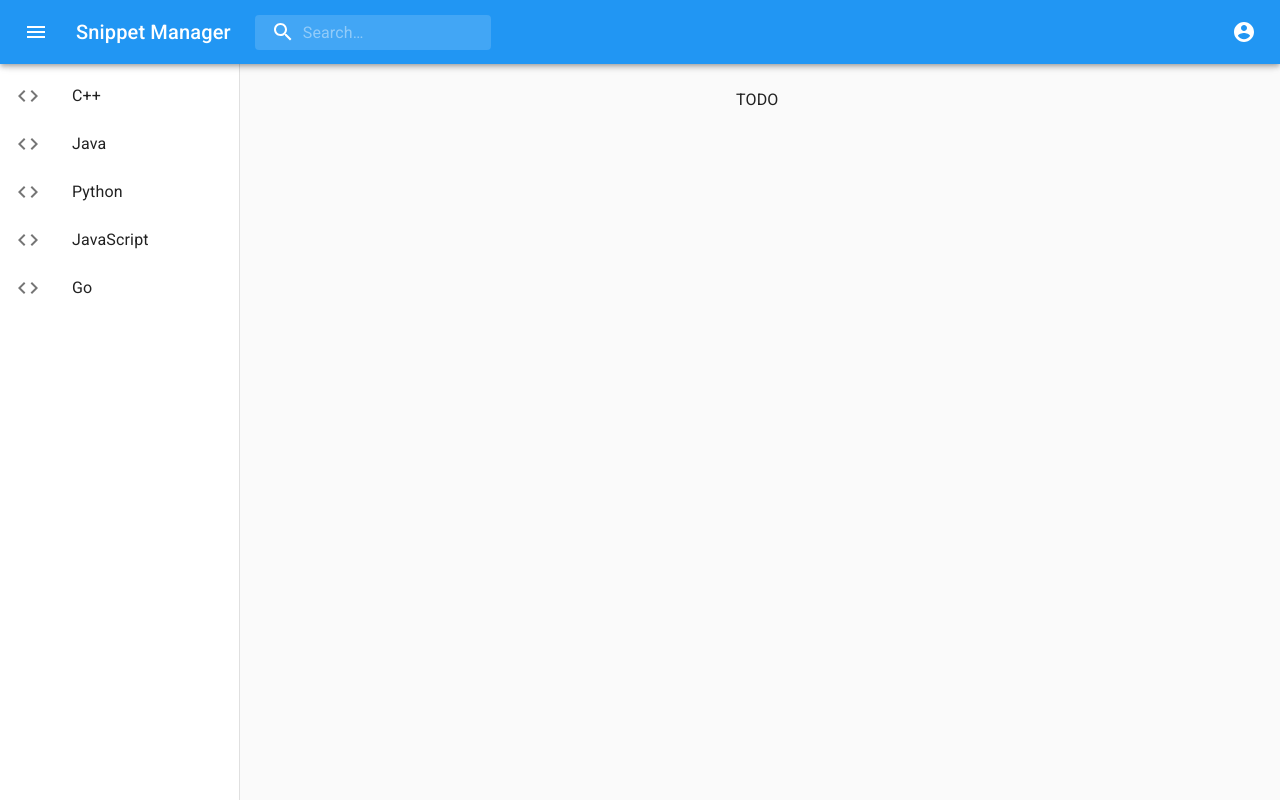
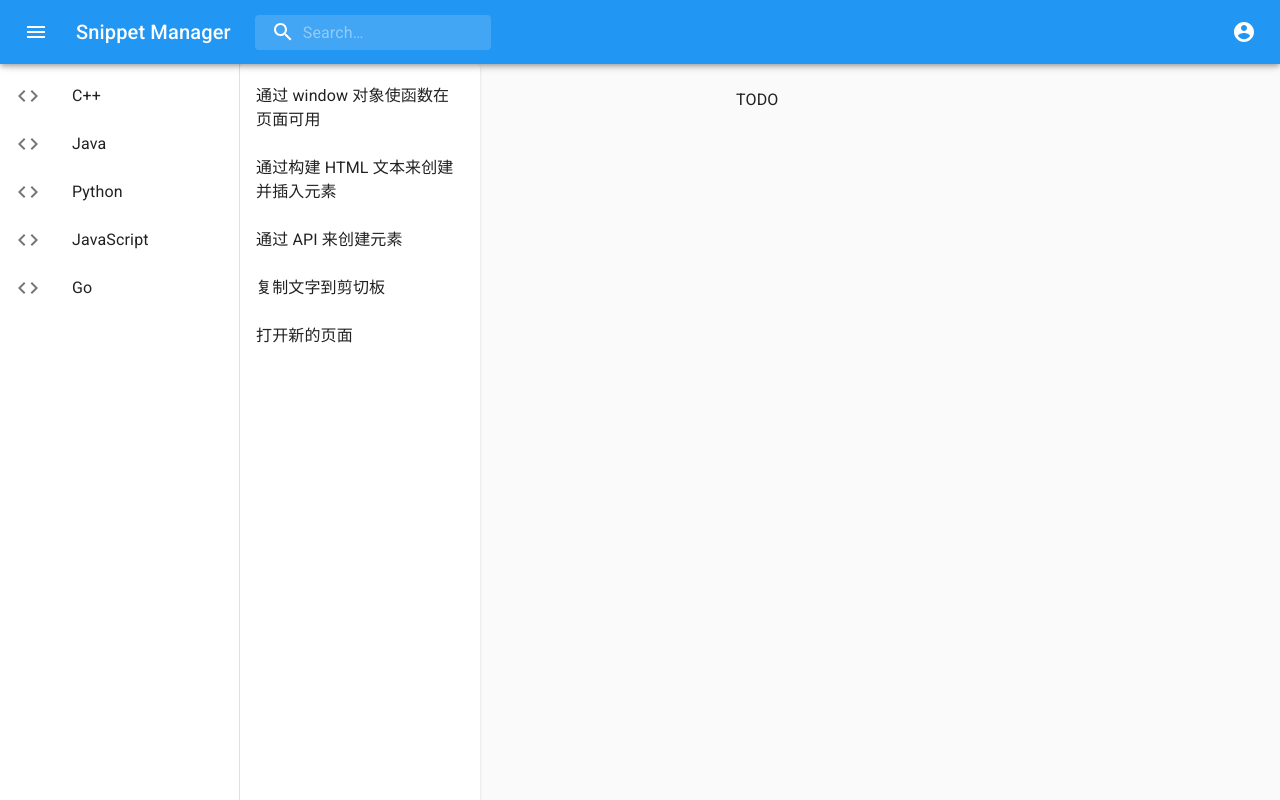
Before and after one commit to songquanpeng/snippet-manager, a React (Create React App) app in the folder web/: page / in a window 1280 px wide. Built offline with nearby package versions, Linux system fonts and the light colour scheme.

Commit message:
:construction: save work

```diff
--- a/web/package.json
+++ b/web/package.json
@@ -13,7 +13,8 @@
     "react-dom": "^16.13.1",
     "react-router": "^6.0.0-beta.0",
     "react-router-dom": "^6.0.0-beta.0",
-    "react-scripts": "4.0.2"
+    "react-scripts": "4.0.2",
+    "react-window": "^1.8.6"
   },
   "devDependencies": {
     "prettier": "^2.1.1",
--- a/web/src/components/Layout.js
+++ b/web/src/components/Layout.js
@@ -2,9 +2,10 @@ import React from 'react';
 import { makeStyles } from '@material-ui/core/styles';
 import CssBaseline from '@material-ui/core/CssBaseline';
 import Toolbar from '@material-ui/core/Toolbar';
-import TagDrawer from './TagDrawer';
 import TopBar from './TopBar';
-import MainView from '../views/MainView';
+import TagList from './TagList';
+import SnippetList from './SnippetList';
+import Snippet from './Snippet';
 
 const useStyles = makeStyles((theme) => ({
   root: {
@@ -18,15 +19,15 @@ const useStyles = makeStyles((theme) => ({
 
 function Layout() {
   const classes = useStyles();
-
   return (
     <div className={classes.root}>
       <CssBaseline />
       <TopBar />
-      <TagDrawer />
+      <TagList />
+      <SnippetList />
       <main className={classes.content}>
         <Toolbar />
-        <MainView />
+        <Snippet />
       </main>
     </div>
   );
--- a/web/src/views/MainView.js
+++ b/web/src/components/Snippet.js
@@ -1,7 +1,7 @@
 import React from 'react';
 import Typography from '@material-ui/core/Typography';
 
-const MainView = () => {
+const Snippet = () => {
   return (
     <>
       <Typography paragraph>TODO</Typography>
@@ -9,4 +9,4 @@ const MainView = () => {
   );
 };
 
-export default MainView;
+export default Snippet;
--- /dev/null
+++ b/web/src/components/SnippetList.js
@@ -0,0 +1,47 @@
+import React from 'react';
+import { makeStyles } from '@material-ui/core/styles';
+import List from '@material-ui/core/List';
+import ListItem from '@material-ui/core/ListItem';
+import ListItemText from '@material-ui/core/ListItemText';
+import { Link } from 'react-router-dom';
+import { Paper } from '@material-ui/core';
+
+const useStyles = makeStyles((theme) => ({
+  root: {
+    height: '100%',
+    width: 240,
+    marginTop: 64,
+    position: 'fixed',
+    top: 0,
+    left: 240,
+  },
+}));
+
+let snippets = [
+  { text: '通过 window 对象使函数在页面可用', link: 'temp-link-1' },
+  { text: '通过构建 HTML 文本来创建并插入元素', link: 'temp-link-2' },
+  { text: '通过 API 来创建元素', link: 'temp-link-3' },
+  { text: '复制文字到剪切板', link: 'temp-link-4' },
+  { text: '打开新的页面', link: 'temp-link-5' },
+];
+
+export default function SnippetList() {
+  const classes = useStyles();
+
+  return (
+    <Paper className={classes.root}>
+      <List>
+        {snippets.map((snippet, index) => (
+          <ListItem
+            button
+            key={snippet}
+            component={Link}
+            to={`/snippet/${snippet.link}`}
+          >
+            <ListItemText primary={snippet.text} />
+          </ListItem>
+        ))}
+      </List>
+    </Paper>
+  );
+}
--- a/web/src/components/TagDrawer.js
+++ b/web/src/components/TagList.js
@@ -32,7 +32,7 @@ let tags = [
   { text: 'Go', link: 'Go' },
 ];
 
-export default function TagDrawer() {
+export default function TagList() {
   const classes = useStyles();
 
   return (
--- a/web/src/routes.js
+++ b/web/src/routes.js
@@ -2,7 +2,7 @@ import React from 'react';
 import { Navigate } from 'react-router-dom';
 import Layout from './components/Layout';
 import NotFoundView from './views/NotFoundView';
-import MainView from './views/MainView';
+import Snippet from './components/Snippet';
 
 const routes = [
   {
@@ -10,7 +10,7 @@ const routes = [
     element: <Layout />,
     children: [
       { path: '404', element: <NotFoundView /> },
-      { path: '/', element: <MainView /> },
+      { path: '/', element: <Snippet /> },
       { path: '*', element: <Navigate to="/404" /> },
     ],
   },
```
